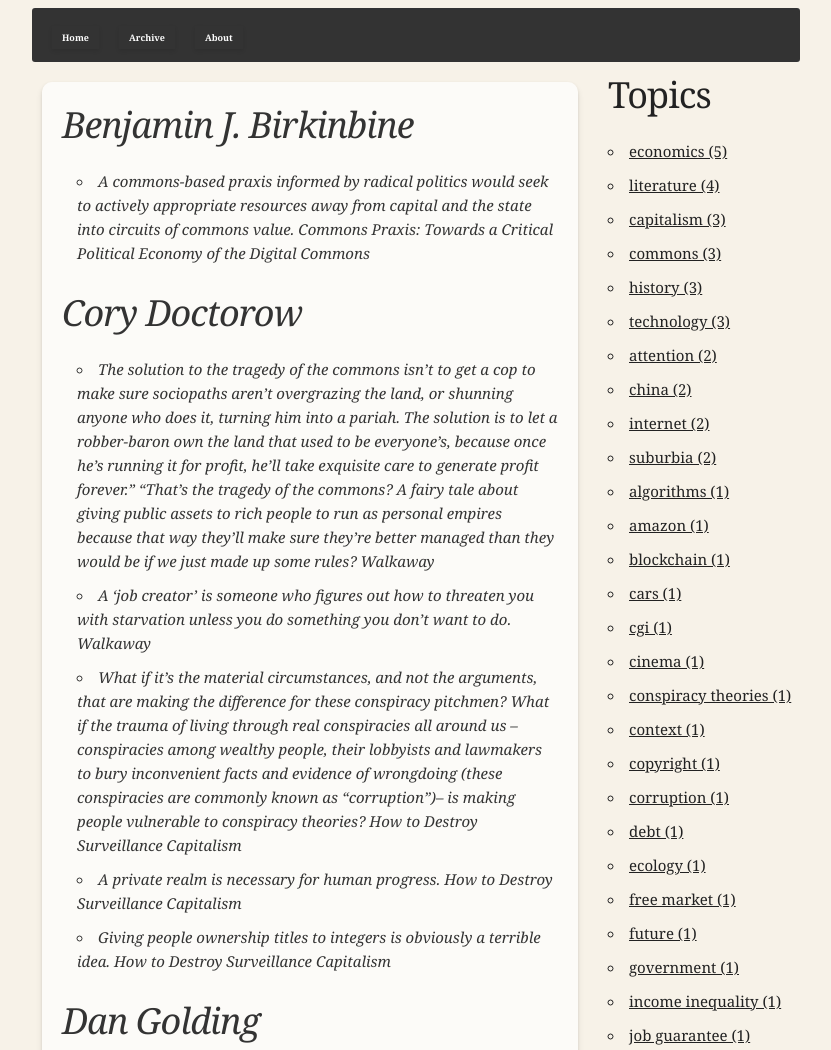
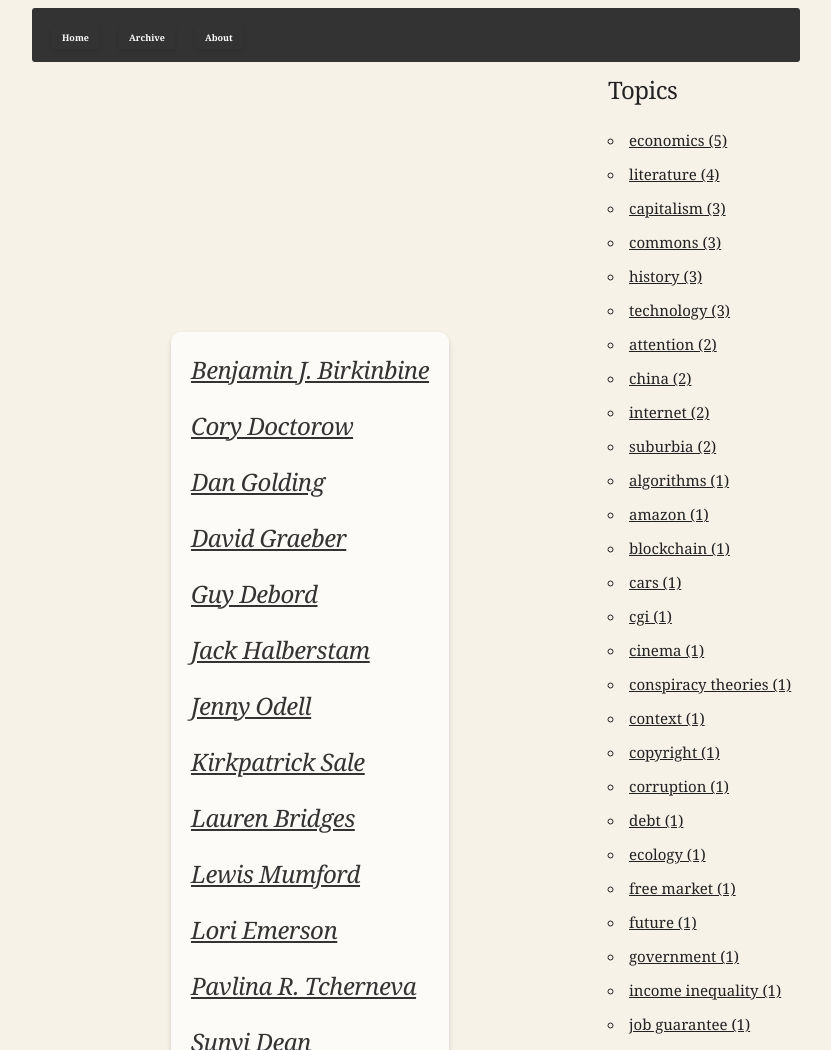
Before and after one commit to jmillerv/aphor, a plain HTML site: page archive.html in a window 1280 px wide. Shown: the top 1050 px of the page, without its empty margins (224-1055 px from the left). Drawn offline with nearby package versions, Linux system fonts and the light colour scheme.

Commit message:
feat: add underline and begin archive with authors collapsed.

```diff
--- a/archive.html
+++ b/archive.html
@@ -21,7 +21,7 @@
             </div>
             <!--Tags-->
             <div class="quote-tags-container">
-                <h3>Topics</h3>
+                <h5>Topics</h5>
                 <ul class="quote-tags">
                     <!-- Tags populated via script -->
                 </ul>
--- a/css/main.css
+++ b/css/main.css
@@ -60,8 +60,9 @@
     display: none;
 }
 
-.author-list h3 {
+.author-list h5 {
     cursor: pointer;
+    text-decoration: underline;
 }
 
 .author-list ul {
--- a/js/archive.js
+++ b/js/archive.js
@@ -112,12 +112,15 @@
 // createAuthorSection generates the div for each author in the archive
 function createAuthorSection(author, quotes) {
     const authorSection = document.createElement('div');
-    const authorName = document.createElement('h3');
+    const authorName = document.createElement('h5');
     const quoteList = document.createElement('ul');
 
     authorName.textContent = author;
     authorSection.appendChild(authorName);
     authorSection.appendChild(quoteList);
+
+    // Start with the quote list hidden
+    quoteList.classList.add('hidden');
 
     // Add event listener to toggle quote list visibility
     authorName.addEventListener('click', () => {
```
